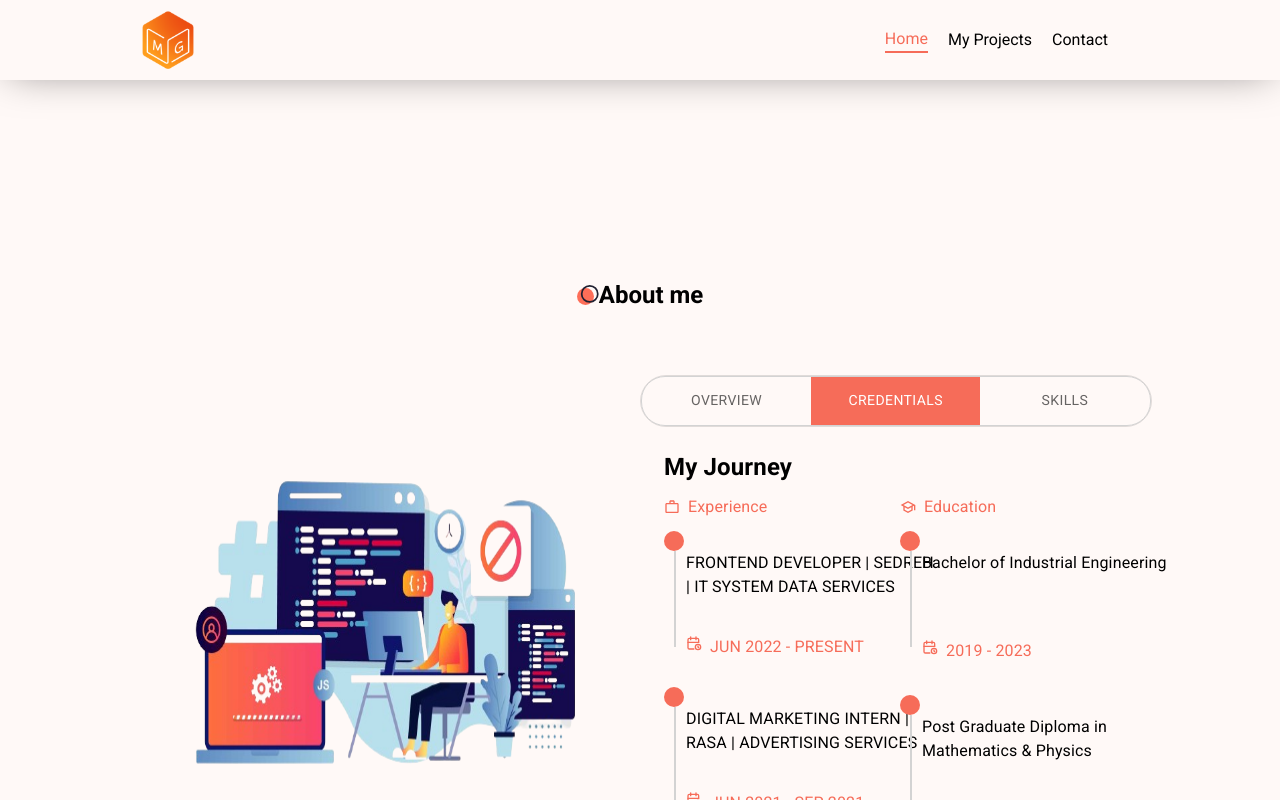
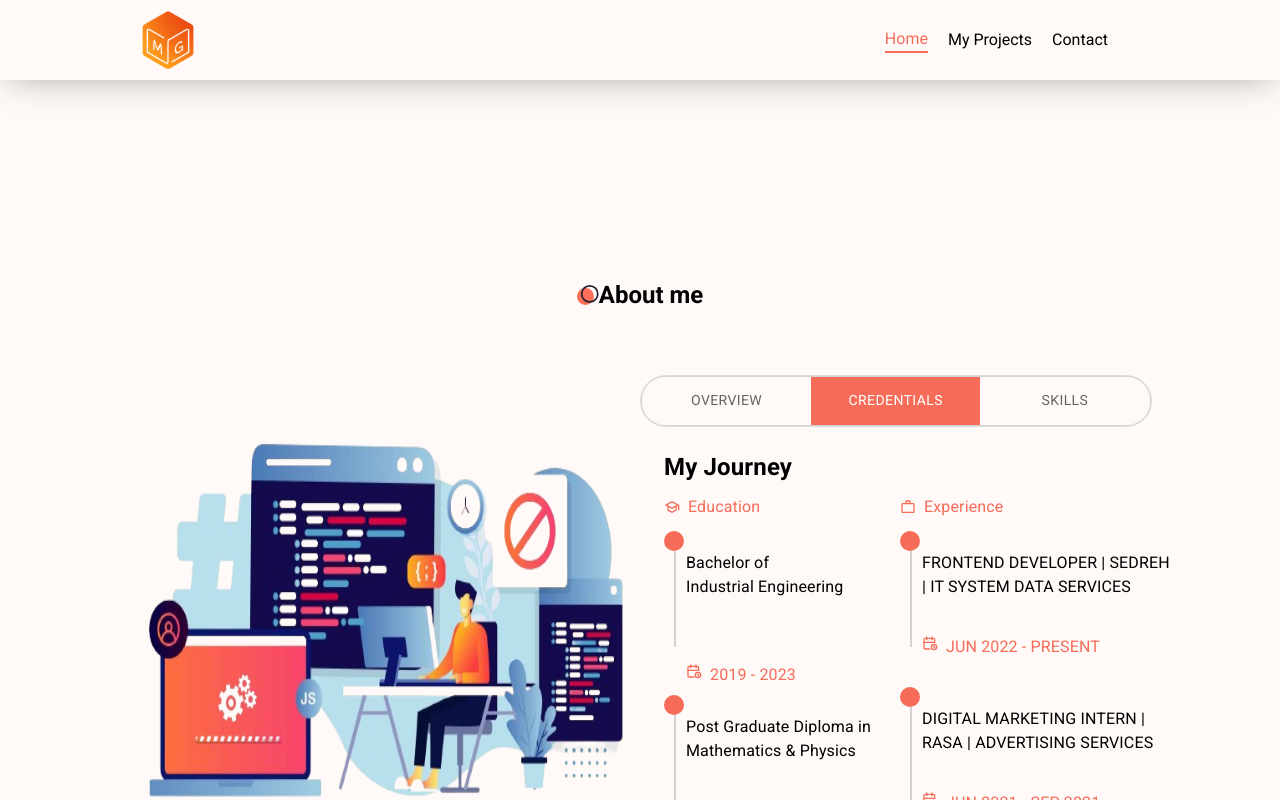
Before and after one commit to m-ganji/portfolio, a React (Vite) app: page / in a window 1280 px wide. Both pictures are taken after a click on the tab "CREDENTIALS". Shown: the part 543-1343 px from the top of the page. Built offline with nearby package versions, Linux system fonts and the light colour scheme; some icons are missing.

Commit message:
responsive in Credentials is ok

```diff
--- a/index.html
+++ b/index.html
@@ -8,7 +8,7 @@
       href="https://fonts.googleapis.com/css2?family=Roboto:wght@400;700&display=swap"
     />
     <meta name="viewport" content="width=device-width, initial-scale=1.0" />
-    <title>Vite + React</title>
+    <title>Mohamad Ganji | Front-End Developer</title>
   </head>
   <body classname="dark">
     <div id="root"></div>
--- a/src/App.jsx
+++ b/src/App.jsx
@@ -177,10 +177,8 @@ function Home() {
             <p className="text-2xl font-bold">{t("main.secondPart.header")}</p>
           </div>
           <div className="flex w-full">
-            <div className="w-full hidden md:flex sm:w-1/2">
-              <img src={Programmer} alt="" className="p-[10%]" />
-            </div>
-            <div className="w-full dark:text-lightBg sm:w-1/2" ref={tabsRef}>
+            <img src={Programmer} alt="" className=" w-1/2 hidden lg:flex" />
+            <div className="w-full dark:text-lightBg 2xl:w-1/2" ref={tabsRef}>
               <TabsCom />
             </div>
           </div>
--- a/src/components/TabsCom.jsx
+++ b/src/components/TabsCom.jsx
@@ -110,9 +110,7 @@ export default function TabsCom() {
             <div className="p-4  font-bold text-center">
               <div className="w-full flex items-center gap-2">
                 <IoMail color="#F66C59" className="mr-2" />
-
                 <span className="w-full flex flex justify-center">
-                  {" "}
                   {t("main.secondPart.calender")}
                 </span>
               </div>
@@ -142,8 +140,41 @@ export default function TabsCom() {
             <p className="text-2xl font-semibold">
               {t("main.secondPart.journey")}
             </p>
-            <div className="grid grid-cols-1 sm:grid-cols-2 gap-2 w-full mt-3 mb-[100px]">
-              <div className="flex flex-col">
+            <div className="grid xl:grid-cols-2 lg:grid-cols-2 grid-flow-row sm:grid-cols-2 gap-2 w-full mt-3 mb-[100px]">
+              <div className="flex items-start flex-col">
+                <div className="flex items-center">
+                  <MdOutlineSchool
+                    color="#F66C59"
+                    className="mr-2 flex items-center"
+                  />
+                  <p className="text-mainOrange">
+                    {t("main.secondPart.education")}
+                  </p>
+                </div>
+                <div className="w-5 h-5 rounded-full bg-mainOrange hover:translate-y-24 duration-500 mt-3"></div>
+                <div className="border-r-2 border-gray-500 h-24 w-0 border-gray ml-[10px]">
+                  <p className="w-[248px] ml-3 flex gap-2 flex-col">
+                     {t("main.secondPart.secondInfoEducation")} <br />
+                     {t("main.secondPart.secondInfoEducation2")}
+                    <p className="text-mainOrange flex gap-2 mt-14">
+                      <TbCalendarTime color="#F66C59" className="" />
+                      {t("main.secondPart.secondDateEducation")}{" "}
+                    </p>
+                  </p>
+                </div>
+                <div className="w-5 h-5 rounded-full bg-mainOrange hover:translate-y-24 duration-500 mt-12"></div>
+                <div className="border-r-2 border-gray-500 h-24 w-0 border-gray ml-[10px]">
+                  <p className="w-[248px] ml-3  flex gap-2 flex-col">
+                    {t("main.secondPart.firstInfoEducation")} <br />
+                    {t("main.secondPart.firstInfoEducation2")}
+                    <p className="text-mainOrange flex gap-2 mt-7">
+                      <TbCalendarTime color="#F66C59" className="" />
+                      {t("main.secondPart.firstDateEducation")}{" "}
+                    </p>
+                  </p>
+                </div>
+              </div>
+              <div className="flex flex-col mt-5 sm:mt-0">
                 <div className="flex flex-col">
                   <div className="flex items-center mb-3">
                     <MdOutlineWorkOutline
@@ -178,38 +209,6 @@ export default function TabsCom() {
                   </div>
                 </div>
               </div>
-              <div className="flex items-start flex-col mt-5 sm:mt-0">
-                <div className="flex items-center">
-                  <MdOutlineSchool
-                    color="#F66C59"
-                    className="mr-2 flex items-center"
-                  />
-                  <p className="text-mainOrange">
-                    {t("main.secondPart.education")}
-                  </p>
-                </div>
-                <div className="w-5 h-5 rounded-full bg-mainOrange hover:translate-y-24 duration-500 mt-3"></div>
-                <div className="border-r-2 border-gray-500 h-24 w-0 border-gray ml-[10px]">
-                  <p className="w-[248px] ml-3  flex gap-2 flex-col">
-                    {t("main.secondPart.secondInfoEducation")} <br />
-                    <p className="text-mainOrange flex gap-2 mt-14">
-                      <TbCalendarTime color="#F66C59" className="" />
-                      {t("main.secondPart.secondDateEducation")}{" "}
-                    </p>
-                  </p>
-                </div>
-                <div className="w-5 h-5 rounded-full bg-mainOrange hover:translate-y-24 duration-500 mt-12"></div>
-                <div className="border-r-2 border-gray-500 h-24 w-0 border-gray ml-[10px]">
-                  <p className="w-[248px] ml-3  flex gap-2 flex-col">
-                    {t("main.secondPart.firstInfoEducation")} <br />
-                    {t("main.secondPart.firstInfoEducation2")}
-                    <p className="text-mainOrange flex gap-2 mt-7">
-                      <TbCalendarTime color="#F66C59" className="" />
-                      {t("main.secondPart.firstDateEducation")}{" "}
-                    </p>
-                  </p>
-                </div>
-              </div>
             </div>
           </div>
         </CustomTabPanel>
--- a/src/translation/en/global.json
+++ b/src/translation/en/global.json
@@ -32,7 +32,8 @@
       "firstInfoEducation": "Post Graduate Diploma in Mathematics & Physics",
       "firstInfoEducation2": "",
       "secondDateEducation": "2019 - 2023",
-      "secondInfoEducation": "Bachelor of Industrial Engineering",
+      "secondInfoEducation": "Bachelor of",
+      "secondInfoEducation2": "Industrial Engineering",
       "tools": "Tools I Use Everyday",
       "skill": "skills"
     },
```
Also changed, not shown: 1 other file (tests, documents, lock files or other folders).
